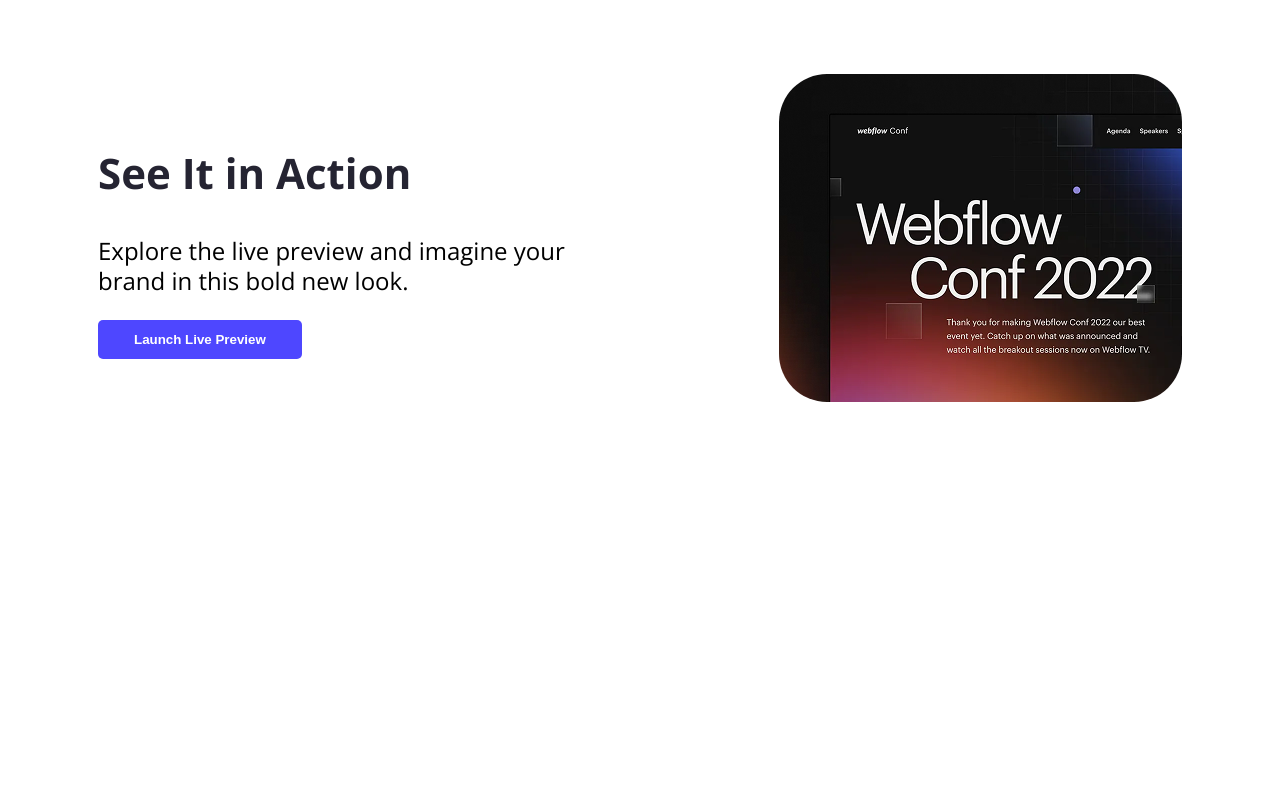
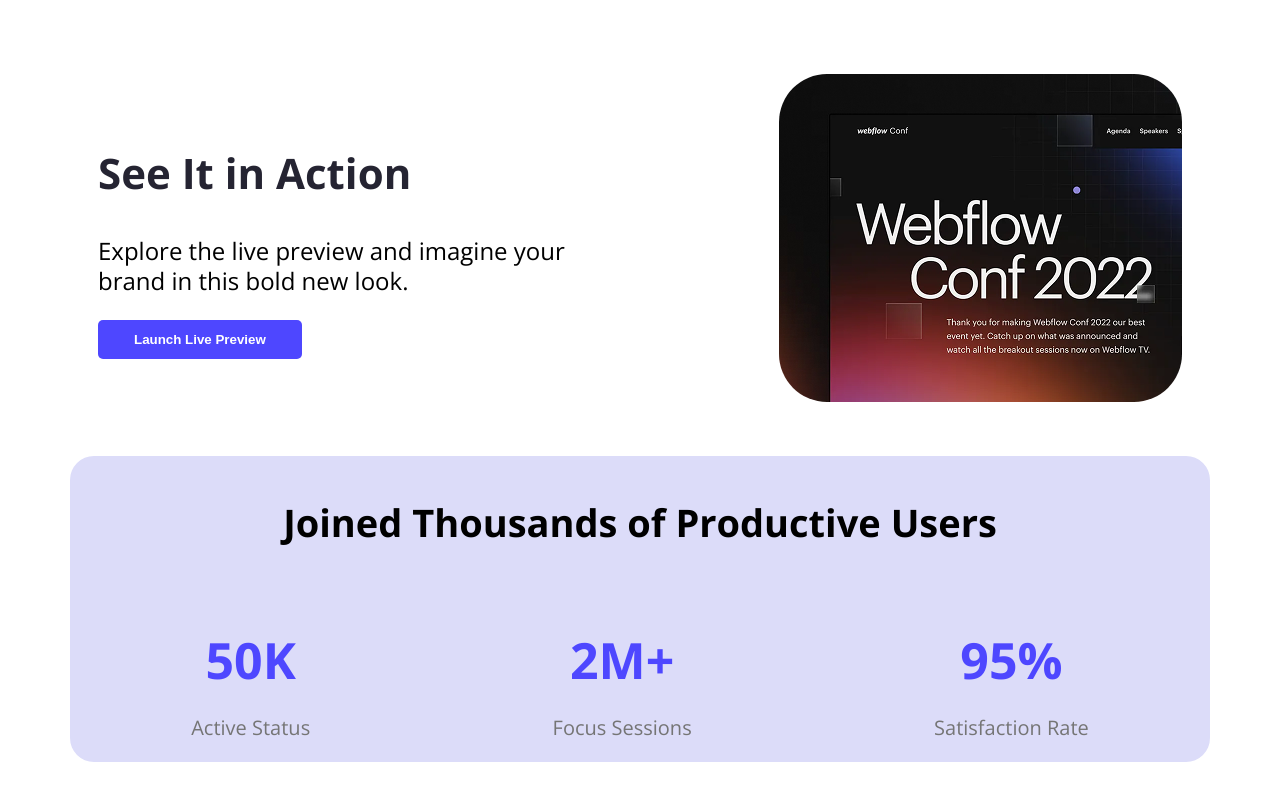
Before and after one commit to Sadia1609/UI-template, a plain HTML site: page index.html in a window 1280 px wide. Shown: the part 692-1492 px from the top of the page. Before the commit the page ends 1118 px from the top, so only its background shows below. Drawn offline with nearby package versions, Linux system fonts and the light colour scheme.

Commit message:
productive users section added

```diff
--- a/index.html
+++ b/index.html
@@ -37,6 +37,26 @@
             </div>
         </section>
         </div>
+
+        <section class="productive-users">
+            <h3>Joined Thousands of Productive Users</h3>
+
+           <div class="users-data">
+
+                 <div class="about-user">
+                    <p class="data">50K</p>
+                    <p class="user-info">Active Status</p>
+                 </div>
+                 <div class="about-user">
+                    <p class="data">2M+</p>
+                    <p class="user-info">Focus Sessions</p>
+                 </div>
+                 <div class="about-user">
+                    <p class="data">95%</p>
+                    <p class="user-info">Satisfaction Rate</p>
+                 </div>
+            </div>
+        </section>
     </main>
 </body>
 </html>
--- a/styles/style.css
+++ b/styles/style.css
@@ -54,6 +54,8 @@
 
 
 /* main */
+
+/* action section */
 .action-container {
     display: flex;
     align-items: center;
@@ -87,3 +89,40 @@
     height: 328px;
     border-radius: 48px;
 }
+
+/* productive users */
+.productive-users {
+    background-color: #dcdcf9;
+    height: 306px;
+    width: 1140px;
+    margin: 0 auto;
+    text-align: center;
+    border-radius: 24px;
+    margin-bottom: 116px;
+}
+
+.productive-users h3 {
+    font-weight: bold;
+    font-size: 38px;
+    padding-top: 40px;
+}
+
+.data {
+    font-weight: bold;
+    font-size: 50px;
+    color: #4E47FF;
+    margin-top: 40px;
+    margin-bottom: 9px;
+}
+
+.user-info {
+    font-size: 20px;
+    color: #757575;
+}
+
+
+.users-data {
+    display: flex;
+    justify-content: space-around;
+
+}
```
